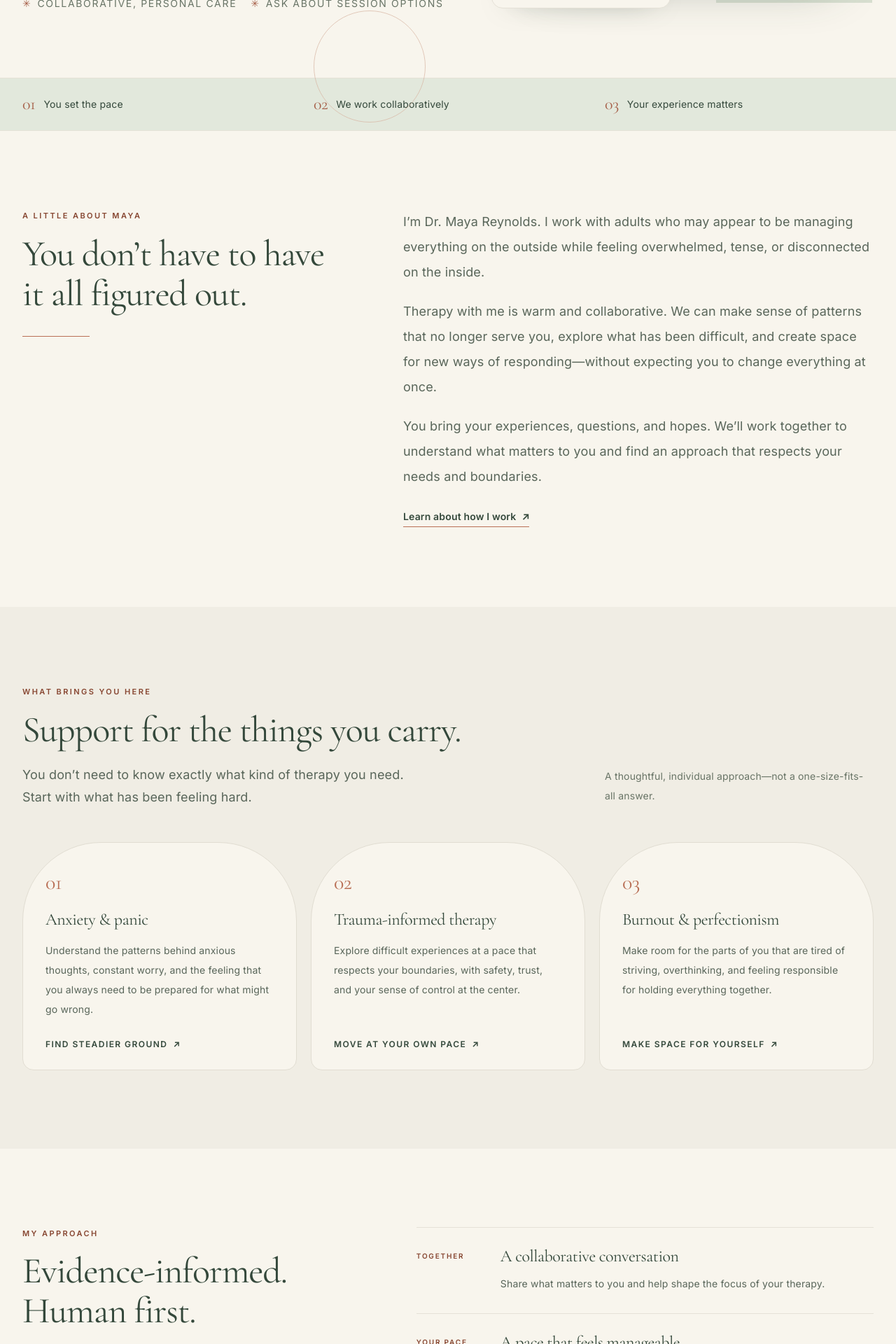
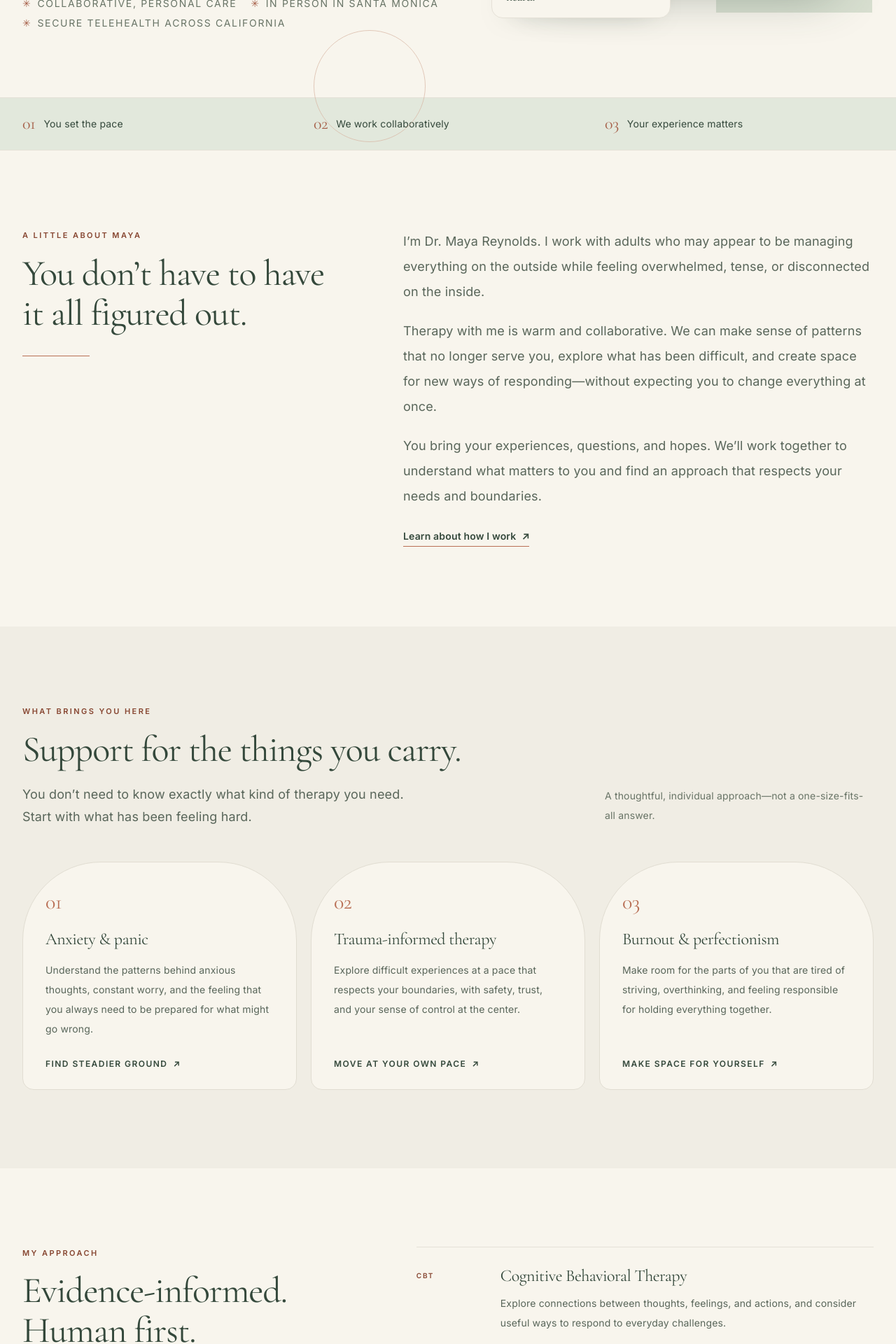
Before and after one commit to aniketverma1403-sudo/Landing-page-clone, a Next.js app: page /maya in a window 1280 px wide. Shown: the part 880-2800 px from the top of the page at 70% size. Built offline with nearby package versions, Linux system fonts and the light colour scheme.

Commit message:
Update Maya profile sessions and navigation

```diff
--- a/app/maya/components/Approach.tsx
+++ b/app/maya/components/Approach.tsx
@@ -1,10 +1,10 @@
 import { SectionTitle } from "./MayaPrimitives";
 
 const approaches = [
-  { title: "A collaborative conversation", short: "TOGETHER", description: "Share what matters to you and help shape the focus of your therapy." },
-  { title: "A pace that feels manageable", short: "YOUR PACE", description: "Take time to decide what you want to discuss and when you feel ready to discuss it." },
-  { title: "Noticing patterns", short: "REFLECTION", description: "Explore thoughts, feelings, and experiences with curiosity rather than self-judgment." },
-  { title: "Finding next steps", short: "PRACTICE", description: "Consider practical ways to respond to challenges in daily life, based on what feels useful to you." },
+  { title: "Cognitive Behavioral Therapy", short: "CBT", description: "Explore connections between thoughts, feelings, and actions, and consider useful ways to respond to everyday challenges." },
+  { title: "Eye Movement Desensitization and Reprocessing", short: "EMDR", description: "A structured approach that may be used when working through distressing experiences, guided by your needs and readiness." },
+  { title: "Mindfulness-based practices", short: "MINDFULNESS", description: "Build awareness of the present moment with curiosity and less judgment." },
+  { title: "Body-oriented techniques", short: "BODY", description: "Notice physical experiences and explore grounding approaches as part of therapy." },
 ];
 
 export default function Approach() {
--- a/app/maya/components/FAQ.tsx
+++ b/app/maya/components/FAQ.tsx
@@ -1,8 +1,8 @@
 const faqs = [
   { question: "What happens in the first session?", answer: "The first conversation is an opportunity to talk about what has brought you to therapy, ask questions, and consider what you would like support with. You do not need to arrive with everything figured out." },
-  { question: "Do you offer in-person and online sessions?", answer: "Ask the practice about current in-person or telehealth availability and any client-location requirements." },
+  { question: "Do you offer in-person and online sessions?", answer: "Sessions are available in person at the Santa Monica office and through secure telehealth for clients located in California." },
   { question: "What if I am nervous about starting therapy?", answer: "Feeling unsure is understandable. You can begin with a conversation, ask about the process, and decide whether it feels like a good fit. There is no expectation to share more than you are ready to share." },
-  { question: "What therapy approaches do you use?", answer: "Approaches depend on the clinician and your goals. Ask the practice which services and methods are currently offered and whether they may fit your needs." },
+  { question: "What therapy approaches do you use?", answer: "Therapy may include Cognitive Behavioral Therapy (CBT), Eye Movement Desensitization and Reprocessing (EMDR), mindfulness-based practices, and body-oriented techniques. The approach is guided by your needs and goals." },
 ];
 
 import { SectionTitle } from "./MayaPrimitives";
--- a/app/maya/components/MayaHeader.tsx
+++ b/app/maya/components/MayaHeader.tsx
@@ -1,3 +1,6 @@
+"use client";
+
+import { useState } from "react";
 import { officeDirectionsUrl } from "./mayaData";
 
 const navigationLinks = [
@@ -9,6 +12,8 @@ const navigationLinks = [
 ];
 
 export default function MayaHeader() {
+  const [isMenuOpen, setIsMenuOpen] = useState(false);
+
   return (
     <>
       <div className="bg-[#34483B] px-4 py-2 text-center text-[11px] tracking-[0.08em] text-[#F8F5ED] sm:text-xs">
@@ -33,28 +38,38 @@ export default function MayaHeader() {
           </nav>
 
           <div className="col-start-2 flex shrink-0 items-center gap-3 lg:col-start-3 lg:justify-self-end">
-            <details className="group relative lg:hidden">
-              <summary
-                aria-label="Toggle navigation menu"
+            <div className="group relative lg:hidden">
+              <button
+                type="button"
+                aria-label={isMenuOpen ? "Close navigation menu" : "Open navigation menu"}
                 aria-controls="maya-mobile-navigation"
-                className="flex h-10 w-10 cursor-pointer list-none flex-col items-center justify-center gap-1.25 rounded-full border border-[#D9DDD1] text-[#34483B] transition hover:bg-[#E2E8DC] focus-visible:outline-2 focus-visible:outline-offset-2 focus-visible:outline-[#A65F48] [&::-webkit-details-marker]:hidden"
+                aria-expanded={isMenuOpen}
+                onClick={() => setIsMenuOpen((open) => !open)}
+                className="flex h-10 w-10 flex-col items-center justify-center gap-1.25 rounded-full border border-[#D9DDD1] text-[#34483B] transition hover:bg-[#E2E8DC] focus-visible:outline-2 focus-visible:outline-offset-2 focus-visible:outline-[#A65F48]"
               >
-                <span className="block h-0.5 w-4.5 rounded-full bg-current transition duration-200 group-open:translate-y-1.75 group-open:rotate-45" />
-                <span className="block h-0.5 w-4.5 rounded-full bg-current transition duration-200 group-open:opacity-0" />
-                <span className="block h-0.5 w-4.5 rounded-full bg-current transition duration-200 group-open:-translate-y-1.75 group-open:-rotate-45" />
-              </summary>
+                <span className={`block h-0.5 w-4.5 rounded-full bg-current transition duration-200 ${isMenuOpen ? "translate-y-1.75 rotate-45" : ""}`} />
+                <span className={`block h-0.5 w-4.5 rounded-full bg-current transition duration-200 ${isMenuOpen ? "opacity-0" : ""}`} />
+                <span className={`block h-0.5 w-4.5 rounded-full bg-current transition duration-200 ${isMenuOpen ? "-translate-y-1.75 -rotate-45" : ""}`} />
+              </button>
+              {isMenuOpen && (
                 <nav
                   id="maya-mobile-navigation"
                   aria-label="Mobile navigation"
                   className="absolute right-0 top-[calc(100%+0.85rem)] z-50 w-64 overflow-hidden rounded-2xl border border-[#E5E1D7] bg-[#F8F5ED] p-2 shadow-[0_20px_50px_-25px_rgba(52,72,59,0.35)]"
                 >
                   {navigationLinks.map((link) => (
-                  <a key={link.href} className="block rounded-xl px-4 py-3 text-sm text-[#34483B] transition hover:bg-[#E2E8DC]" href={link.href}>
+                    <a
+                      key={link.href}
+                      className="block rounded-xl px-4 py-3 text-sm text-[#34483B] transition hover:bg-[#E2E8DC]"
+                      href={link.href}
+                      onClick={() => setIsMenuOpen(false)}
+                    >
                       {link.label}
                     </a>
                   ))}
                 </nav>
-            </details>
+              )}
+            </div>
             <a
               href={officeDirectionsUrl}
               target="_blank"
--- a/app/maya/components/MayaHero.tsx
+++ b/app/maya/components/MayaHero.tsx
@@ -29,7 +29,8 @@ export default function MayaHero() {
             </div>
             <div className="mt-8 flex flex-wrap gap-x-5 gap-y-2 border-t border-[#E5E1D7] pt-5 text-xs leading-5 text-[#687466] sm:text-sm">
               <span className="inline-flex items-center gap-2"><span aria-hidden="true" className="text-[#A65F48]">✳</span> Collaborative, personal care</span>
-              <span className="inline-flex items-center gap-2"><span aria-hidden="true" className="text-[#A65F48]">✳</span> Ask about session options</span>
+              <span className="inline-flex items-center gap-2"><span aria-hidden="true" className="text-[#A65F48]">✳</span> In person in Santa Monica</span>
+              <span className="inline-flex items-center gap-2"><span aria-hidden="true" className="text-[#A65F48]">✳</span> Secure telehealth across California</span>
             </div>
           </div>
           <div className="relative mx-auto w-full max-w-124 lg:ml-auto">
--- a/app/maya/components/Office.tsx
+++ b/app/maya/components/Office.tsx
@@ -13,7 +13,7 @@ export default function Office() {
     <section id="office" className="bg-[#F8F5ED] px-5 py-20 sm:px-8 sm:py-28">
       <div className="mx-auto max-w-7xl">
         <div className="grid gap-10 lg:grid-cols-[0.9fr_1.1fr] lg:items-end lg:gap-20">
-          <SectionTitle eyebrow="A space to exhale" title="A quieter place to begin." description="The therapy space should feel human, calm, and welcoming. A place where you can slow down, settle in, and show up as you are." />
+          <SectionTitle eyebrow="A space to exhale" title="Our Office" description="A warm, thoughtfully arranged space in Santa Monica gives you room to settle in and focus on what matters to you. Sessions are available in person here or through secure telehealth for clients located in California." />
           <div className="border-l-2 border-[#B96F55] py-1 pl-6 sm:pl-8">
             <p className="max-w-xl font-serif text-xl leading-relaxed text-[#34483B] sm:text-2xl">You don’t need the perfect words. Start wherever you are.</p>
           </div>
@@ -32,7 +32,7 @@ export default function Office() {
           <div>
             <p className="font-medium text-[#34483B]">Office address</p>
             <address className="mt-1 not-italic text-sm leading-6 text-[#687466]">123th Street 45 W<br />Santa Monica, CA 90401</address>
-            <p className="mt-1 text-sm leading-6 text-[#687466]">Ask the practice about appointment options and availability.</p>
+            <p className="mt-1 text-sm leading-6 text-[#687466]">In-person sessions and secure telehealth for clients located in California.</p>
           </div>
           <a href={officeDirectionsUrl} target="_blank" rel="noreferrer" className="group inline-flex w-fit items-center rounded-full bg-[#A65F48] px-6 py-3.5 text-sm font-semibold text-white shadow-sm transition-colors hover:bg-[#874631] focus-visible:outline-2 focus-visible:outline-offset-2 focus-visible:outline-[#34483B]">
             View directions <Arrow />
```
Lines whose indentation alone changed are shown as unchanged.
